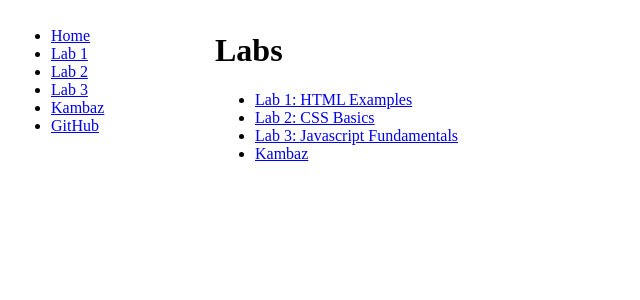
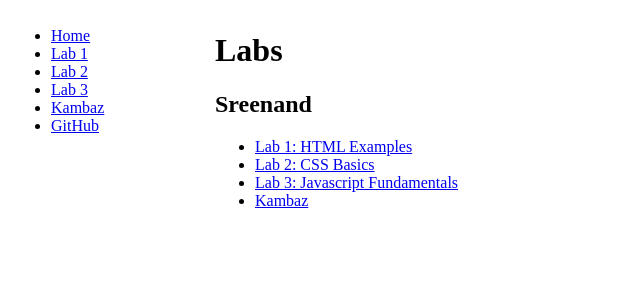
Before and after one commit to sreenand4/webdev, a Next.js app: page /labs in a window 1280 px wide. Shown: the top 300 px of the page, without its empty margins (0-640 px from the left). Built offline with nearby package versions, Linux system fonts and the light colour scheme.

Commit message:
Add Name to Labs Page

```diff
--- a/app/labs/page.tsx
+++ b/app/labs/page.tsx
@@ -3,6 +3,7 @@ export default function Labs() {
   return (
     <div id="wd-labs">
       <h1>Labs</h1>
+      <h2>Sreenand</h2>
       <ul>
         <li>
           <Link href="/labs/lab1" id="wd-lab1-link">Lab 1: HTML Examples </Link>
```
